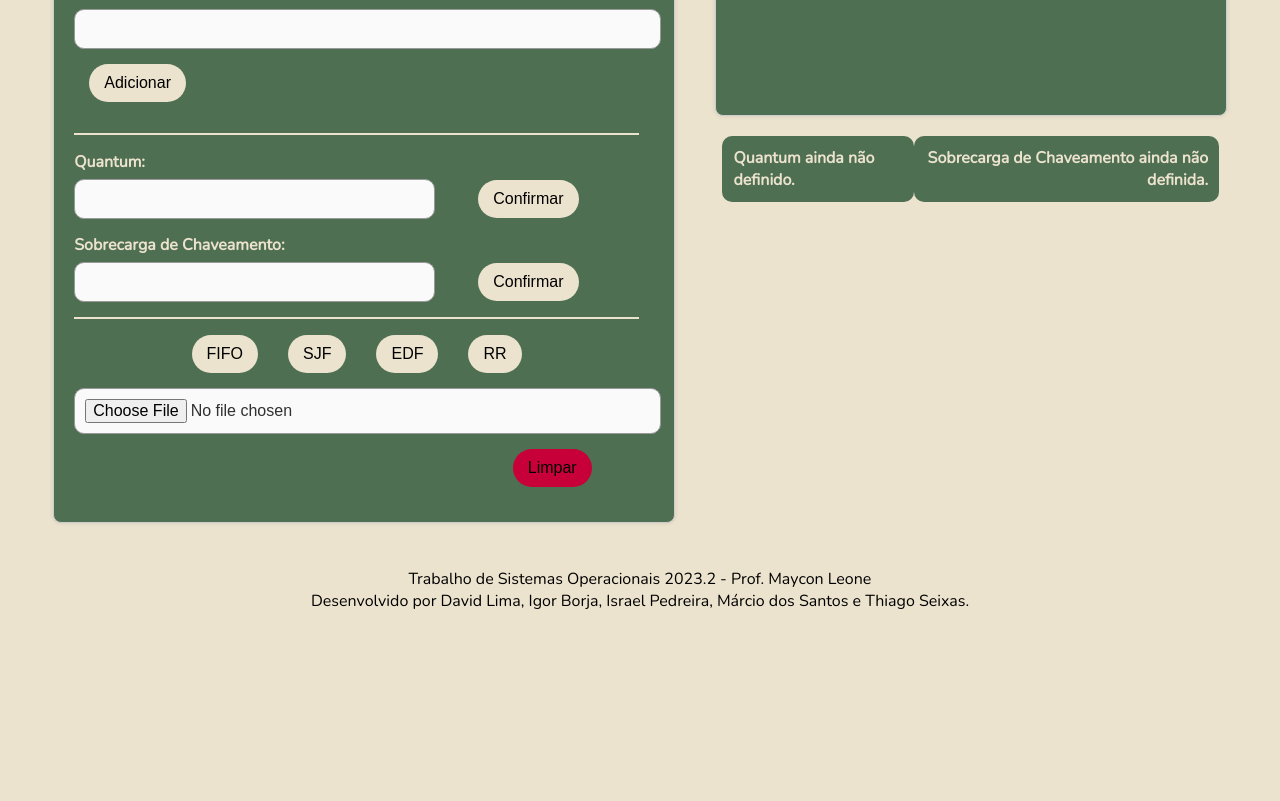
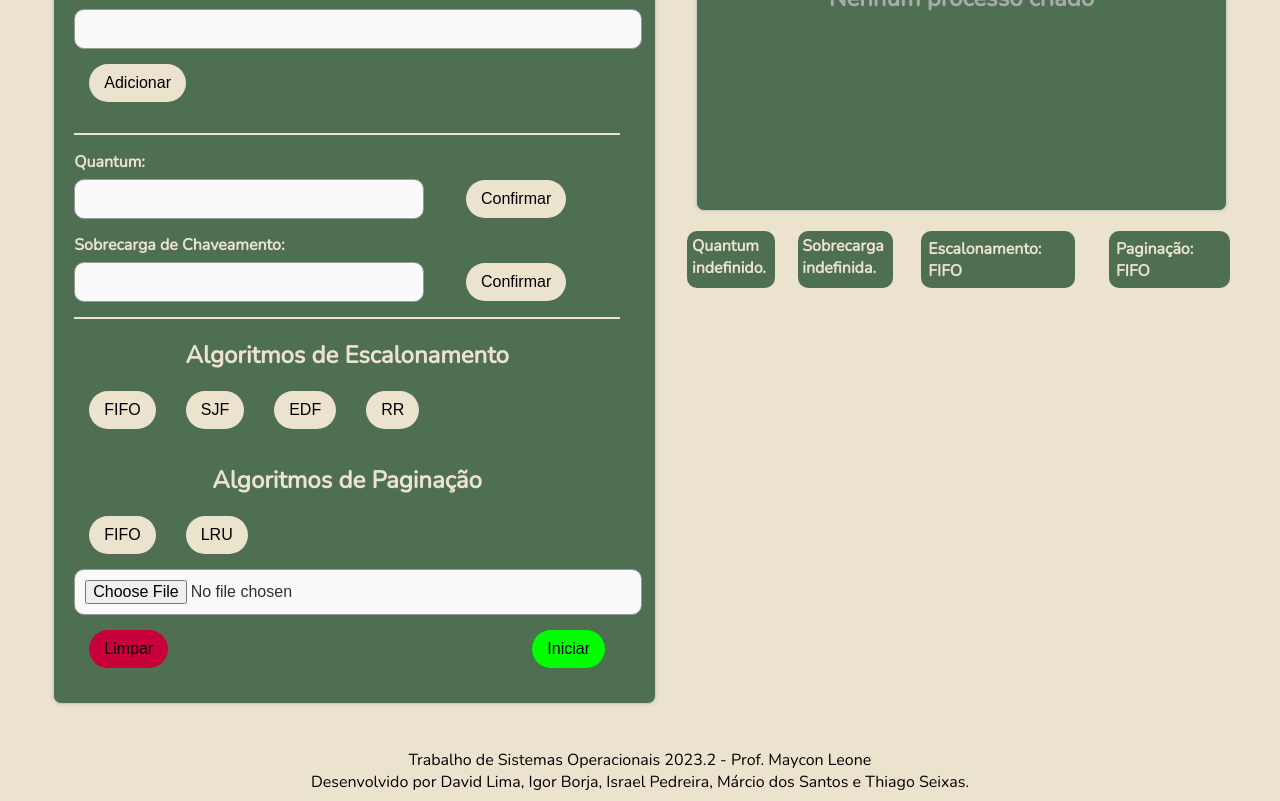
Before and after one commit to IsraelPedreira/Process-scheduling-simulator, a React (Vite) app: page / in a window 1280 px wide. Shown: the part 580-1381 px from the top of the page. Before the commit the page ends 1200 px from the top, so only its background shows below. Built offline with nearby package versions, Linux system fonts and the light colour scheme.

Commit message:
Changed pagination and UI to deal with specific pages per process
Now you can pass the specific pages each process will use. TODO: implement LRU

```diff
--- a/src/Entry.jsx
+++ b/src/Entry.jsx
@@ -30,6 +30,8 @@ function EntryPage() {
 	const [processTable, updateProcessTable] = useState([]);
 	const [quantum, setQuantum] = useState("");
 	const [switchCost, setSwitchCost] = useState("");
+	const [schedMode, setSchedMode] = useState("FIFO");
+	const [memMode, setMemMode] = useState("FIFO");
 
 	// initialize cache
 	if (sessionStorage.getItem("process_table") === null){
@@ -41,8 +43,15 @@ function EntryPage() {
 	if (sessionStorage.getItem("switch_cost") === null){
 		sessionStorage.setItem("switch_cost", switchCost)
 	}
+	if (sessionStorage.getItem("sched_mode") === null){
+		sessionStorage.setItem("sched_mode", schedMode)
+	}
+	if (sessionStorage.getItem("mem_mode") === null){
+		sessionStorage.setItem("mem_mode", memMode)
+	}
 
-	// read cache
+	// read cache (ONLY ON PAGE RELOAD)
+	useEffect(() => {
 		if (safeEquality(processTable, JSON.parse(sessionStorage.getItem("process_table"))) === false){
 			const cached_process_table = JSON.parse(sessionStorage.getItem("process_table"))
 			updateProcessTable(cached_process_table)
@@ -53,19 +62,28 @@ function EntryPage() {
 		if (sessionStorage.getItem("switch_cost") != switchCost){
 			setSwitchCost(sessionStorage.getItem("switch_cost"))
 		}
+		if (sessionStorage.getItem("sched_mode") != schedMode){
+			setSchedMode(sessionStorage.getItem("sched_mode"))
+		}
+		if (sessionStorage.getItem("mem_mode") != memMode){
+			setMemMode(sessionStorage.getItem("mem_mode"))
+		}
+	}, []);
 
 	return (
 	<div className="entry">
 		<div className="entry-form">
 			<ProcessForm processTable={processTable} updateProcessTable={updateProcessTable}
-				quantum={quantum} setQuantum={setQuantum} switchCost={switchCost} setSwitchCost={setSwitchCost}/> {/* Render the ProcessForm component here */}
+				quantum={quantum} setQuantum={setQuantum} switchCost={switchCost} setSwitchCost={setSwitchCost}
+				schedMode={schedMode} setSchedMode={setSchedMode} memMode={memMode} setMemMode={setMemMode}
+			/> {/* Render the ProcessForm component here */}
 		</div>
 			<div className="entry-view">
 				<div className="entry-list">
 					<ProcessList processTable={processTable}/>
 				</div>
 				<div className="entry-footer">
-					<ProcessFooter quantum={quantum} switchCost={switchCost}/>
+					<ProcessFooter quantum={quantum} switchCost={switchCost} schedMode={schedMode} memMode={memMode}/>
 				</div>
 			</div>
 	 </div>
--- a/src/ProcessFooter.jsx
+++ b/src/ProcessFooter.jsx
@@ -3,23 +3,33 @@ import React, { useState, useEffect, Component } from 'react';
 export function ProcessFooter(props) {
 	let quantumText, switchCostText;
 	if (!props.quantum){
-		quantumText = "Quantum ainda não definido."
+		quantumText = "Quantum indefinido."
 	} else {
 		quantumText = `Quantum: ${props.quantum}`
 	}
 	if (!props.switchCost){
-		switchCostText = "Sobrecarga de Chaveamento ainda não definida."
+		switchCostText = "Sobrecarga indefinida."
 	} else {
-		switchCostText = `Sobrecarga de Chaveamento: ${props.switchCost}`
+		switchCostText = `Sobrecarga: ${props.switchCost}`
 	}
 
 	return (
 		<div className="process-footer">
-			<div className="process-footer-quantum">
-				<strong> {quantumText} </strong>
+			<div style={{display: "flex", width: "40%"}}>
+				<div className="process-footer-text">
+					<strong> {quantumText} </strong>
+				</div>
+				<div className="process-footer-text">
+					<strong> {switchCostText} </strong>
+				</div>
 			</div>
-			<div className="process-footer-switchCost">
-				<strong> {switchCostText} </strong>
+			<div style={{display: "flex", width: "60%"}}>
+				<div className="process-footer-text">
+					<strong> Escalonamento: {props.schedMode} </strong>
+				</div>
+				<div className="process-footer-text">
+					<strong> Paginação: {props.memMode} </strong>
+				</div>
 			</div>
 		</div>
 	)
--- a/src/ProcessForm.jsx
+++ b/src/ProcessForm.jsx
@@ -2,14 +2,14 @@ import React, { useState, useEffect, Component } from 'react';
 
 const MAX_PROCESSES = 12
 
-function AddProcess(process_table, pid, arrival_time, duration, priority, deadline, numPages){
+function AddProcess(process_table, pid, arrival_time, duration, priority, deadline, pages){
 	process_table.push({
 		"pid": pid,
 		"arrival_time": arrival_time,
 		"duration": duration,
 		"priority": priority,
 		"deadline": deadline,
-		"numPages": numPages
+		"pages": pages
 	})
 	return process_table
 }
@@ -21,7 +21,7 @@ export function ProcessForm(props) {
     duration: '',
     priority: '',
     deadline: '',
-		numPages: '',
+		pages: '',
   });
 
   const [selectedFile, setSelectedFile] = useState(null);
@@ -34,6 +34,14 @@ export function ProcessForm(props) {
     setFormData({
       ...formData,
       [name]: value,
+    });
+  }
+
+	const handlePageList = (event) => {
+		const { name, value } = event.target;
+		setFormData({
+			...formData,
+			[name]: value.split(",")
 		});
 	}
 
@@ -55,13 +63,18 @@ export function ProcessForm(props) {
 					alert("Erro: PIDs duplicados");
 					return;
 				}
-				props.updateProcessTable(parsedContent);
+				props.updateProcessTable(parsedContent["process_table"]);
 				props.setQuantum(parsedContent["quantum"]);
 				props.setSwitchCost(parsedContent["switch_cost"]);
+				props.setSchedMode(parsedContent["sched_mode"]);
+				props.setMemMode(parsedContent["mem_mode"]);
+				console.log(props.processTable, props.quantum, props.switchCost, props.schedMode, props.memMode)
 				// cache it!
 				sessionStorage.setItem("process_table", JSON.stringify(parsedContent["process_table"]));
 				sessionStorage.setItem("quantum", parsedContent["quantum"]);
 				sessionStorage.setItem("switch_cost", parsedContent["switch_cost"]);
+				sessionStorage.setItem("sched_mode", parsedContent["sched_mode"]);
+				sessionStorage.setItem("mem_mode", parsedContent["mem_mode"]);
 			} catch (error) {
 				alert("Formato inválido: forneça um arquivo JSON válido.")
 				return;
@@ -99,7 +112,7 @@ export function ProcessForm(props) {
 			duration: '',
 			priority: '',
 			deadline: '',
-      numPages: ''
+      pages: ''
 		});
   }
 
@@ -113,13 +126,28 @@ export function ProcessForm(props) {
 		sessionStorage.setItem("switch_cost", tempSwitchCost);
 	}
 
-  const handleOnSubmitFactory = (schedMode) => {
-		const handleOnSubmitMode = (event) => {
+	const handleSetSchedMode = (event) => {
+		event.preventDefault();
+		// id of buttons informs mode!
+		const mode = event.target.value;
+		props.setSchedMode(mode);
+		sessionStorage.setItem("sched_mode", mode);
+	}
+
+	const handleSetMemMode = (event) => {
+		event.preventDefault();
+		// id of buttons informs mode!
+		const mode = event.target.value;
+		props.setMemMode(mode);
+		sessionStorage.setItem("mem_mode", mode);
+	}
+
+	const handleOnSubmit = (event) => {
 		event.preventDefault();
 		console.log('Form data submitted:', props.processTable);
 		if (props.processTable.length == 0){
 			alert("Erro: informe pelo menos um processo");
-			} else if ((!props.quantum || !props.switchCost) && (mode == "EDF" || mode == "RR")) {
+		} else if ((!props.quantum || !props.switchCost) && (props.schedMode == "EDF" || props.schedMode == "RR")) {
 			alert(`Erro: para visualizar o algoritmo de escalonamento ${mode} informe o quantum e a sobrecarga de chaveamento.`);
 		} else {
 			// Serialize the data as a query parameter
@@ -127,20 +155,23 @@ export function ProcessForm(props) {
 
 			// Navigate to the new HTML page with the data as a query parameter
 			// TODO MAKE MEMMODE CUSTOMIZABLE
-				window.location.href = `gantt.html?quantum=${props.quantum}&switchCost=${props.switchCost}&schedMode=${schedMode}&memMode=FIFO&data=${dataQueryParam}`;
+			window.location.href = `gantt.html?quantum=${props.quantum}&switchCost=${props.switchCost}&schedMode=${props.schedMode}&memMode=${props.memMode}&data=${dataQueryParam}`;
 		}
 	}
-		return handleOnSubmitMode
-  }
+
   const handleOnClear = (event) => {
     event.preventDefault();
 
     props.updateProcessTable([]);
 		props.setQuantum("");
 		props.setSwitchCost("");
-    sessionStorage.removeItem("process_table")
-    sessionStorage.removeItem("quantum")
-    sessionStorage.removeItem("switch_cost")
+		props.setSchedMode("FIFO");
+		props.setMemMode("FIFO");
+		sessionStorage.setItem("process_table", JSON.stringify([]));
+		sessionStorage.setItem("quantum", "");
+		sessionStorage.setItem("switch_cost", "");
+		sessionStorage.setItem("sched_mode", "");
+		sessionStorage.setItem("mem_mode", "");
   }
 
   return (
@@ -199,13 +230,13 @@ export function ProcessForm(props) {
             />
           </div>
           <div>
-            <label htmlFor="numPages">Número de páginas utilizadas:</label>
+            <label htmlFor="pages">Número de páginas utilizadas:</label>
             <input
               type="text"
-              id="numPages"
-              name="numPages"
-              value={formData.numPages}
-              onChange={handleChange}
+              id="pages"
+              name="pages"
+              value={formData.pages}
+              onChange={handlePageList}
             />
           </div>
           <button onClick={handleAddProcess} className='formButton' type="submit">Adicionar</button>
@@ -235,16 +266,27 @@ export function ProcessForm(props) {
 				</div>
         <div className='separator'></div>
         <div className="exit-buttons">
-          <button onClick={handleOnSubmitFactory("FIFO")} className='formButton' type="submit">FIFO</button>
-          <button onClick={handleOnSubmitFactory("SJF")} className='formButton'type="submit">SJF</button>
-          <button onClick={handleOnSubmitFactory("EDF")} className='formButton' type="submit">EDF</button>
-          <button onClick={handleOnSubmitFactory("RR")} className='formButton'type="submit">RR</button>
+					<h2 className="sched-options-text">Algoritmos de Escalonamento</h2>
+          <button onClick={handleSetSchedMode} className='schedButton' value="FIFO" id="FIFO">FIFO</button>
+          <button onClick={handleSetSchedMode} className='schedButton' value="SJF" id="SJF">SJF</button>
+          <button onClick={handleSetSchedMode} className='schedButton' value="EDF" id="EDF">EDF</button>
+          <button onClick={handleSetSchedMode} className='schedButton' value="RR" id="RR">RR</button>
+        </div>
+        <div className="exit-buttons">
+					<h2 className="mem-options-text">Algoritmos de Paginação</h2>
+          <button onClick={handleSetMemMode} className='memButton' value="FIFO" id="FIFO">FIFO</button>
+          <button onClick={handleSetMemMode} className='memButton' value="LRU" id="LRU">LRU</button>
         </div>
         <div className="file-submit">
           <input type="file" accept=".json" onChange={handleFileChange}></input>
         </div>
+					<div style={{overflow: "hidden"}}>
 						<div className="clear-button">
-					<button onClick={handleOnClear} type="submit">Limpar</button>
+							<button onClick={handleOnClear}>Limpar</button>
+						</div>
+						<div className="submit-button">
+							<button onClick={handleOnSubmit}>Iniciar</button>
+						</div>
 				</div>
       </form>
     </div>
--- a/src/ProcessList.jsx
+++ b/src/ProcessList.jsx
@@ -36,7 +36,7 @@ export function ProcessList(props) {
                         </tr>
                         <tr>
                           <td>Páginas:</td>
-                          <td>{process.numPages}</td>
+                          <td>{process.pages.length}</td>
                         </tr>
                        </tbody>
                    </table>
--- a/styles/entry-footer.css
+++ b/styles/entry-footer.css
@@ -9,16 +9,13 @@
 /*   margin-right: 5%; */
 /* }  */
 
-.process-footer-quantum {
+.process-footer-text {
 	margin-left: 5%;
+	margin-right: 5%;
 	text-align: left;
 }
-.process-footer-switchCost {
-	margin-right: 5%;
-	text-align: right;
-}
 
-.process-footer-quantum, .process-footer-switchCost {
+.process-footer-text {
   background-color: #4F6F52;
 	padding: 2%;
 	color: #ECE3CE;
--- a/styles/entry-form.css
+++ b/styles/entry-form.css
@@ -62,26 +62,34 @@
   filter: brightness(80%);
 }
 
-.exit-buttons {
+.sched-exit-buttons {
 	display: flex;
 	justify-content: center;
   align-items: center;
 	/* separate the buttons horizontally only */
 }
 
-.exit-buttons > * {
+.sched-exit-buttons > * {
   margin-right: 10px;
 }
 
 /* Style for the delete button */
 .clear-button {
-	/* align the button to the right */
-	position: relative;
-	left: 75%;
+	/* align the button to the left */
+	float: left;
 }
 .clear-button button {
 	background-color: #C70039;
 }
+
+.submit-button {
+	/* align the button to the right */
+	float: right;
+}
+.submit-button button {
+	background-color: #00FF00;
+}
+
 
 /* Style for quantum and switch cost fields */
 .quantumEntry input {
```
Also changed, not shown: src/ChartFactory.jsx (+4 -5 lines), src/MemTable.jsx (+9 -5 lines), src/pagination/FIFO.js (+49 -34 lines), src/sched/process.js (+4 -4 lines). Lines whose indentation alone changed are shown as unchanged.
